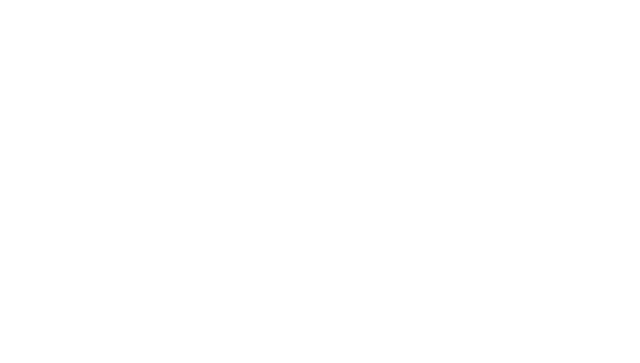
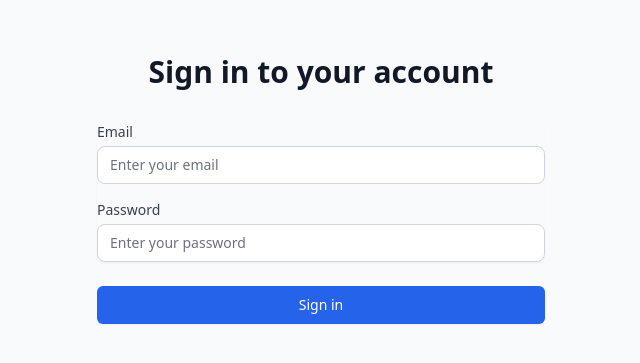
Before and after one commit to th33k/WellSync, a React (Vite) app in the folder frontend/: page /login in a window 1280 px wide. Before the commit this address had no page. Shown: the part 223-586 px from the top of the page, without its empty margins (319-959 px from the left). Built offline with nearby package versions, Linux system fonts and the light colour scheme.

Commit message:
feat: implement authentication flow with login and protected routes; update Dashboard to conditionally fetch data based on user authentication

```diff
--- a/frontend/src/App.jsx
+++ b/frontend/src/App.jsx
@@ -1,15 +1,29 @@
-import { Route, Routes, BrowserRouter } from "react-router-dom";
+import {
+  BrowserRouter as Router,
+  Routes,
+  Route,
+  Navigate,
+} from "react-router-dom";
+import Login from "./components/Login";
 import Dashboard from "./components/Dashboard";
+import ProtectedRoute from "./components/ProtectedRoute";
 
 function App() {
   return (
-    <>
-      <BrowserRouter>
-        <Routes>
-          <Route path='/' Component={Dashboard}/>
-        </Routes>
-      </BrowserRouter>
-    </>
+    <Router>
+      <Routes>
+        <Route path="/login" element={<Login />} />
+        <Route
+          path="/dashboard"
+          element={
+            <ProtectedRoute>
+              <Dashboard />
+            </ProtectedRoute>
+          }
+        />
+        <Route path="/" element={<Navigate to="/dashboard" replace />} />
+      </Routes>
+    </Router>
   );
 }
 
--- a/frontend/src/components/Dashboard.jsx
+++ b/frontend/src/components/Dashboard.jsx
@@ -57,7 +57,7 @@ const SkeletonCard = () => (
 );
 
 const Dashboard = () => {
-  const { user } = useAuth();
+  const { user } = useAuth(); // Fixed: Correctly destructure the user from useAuth
   const [workouts, setWorkouts] = useState([]);
   const [goals, setGoals] = useState([]);
   const [loading, setLoading] = useState(true);
@@ -130,8 +130,11 @@ const Dashboard = () => {
       }
     };
 
-    fetchDashboardData();
-  }, [calculateStreak]);
+    if (user) {
+      // Only fetch data if user is authenticated
+      fetchDashboardData();
+    }
+  }, [calculateStreak, user]); // Added user to dependencies
 
   // Memoized chart data
   const chartData = useMemo(() => {
@@ -145,6 +148,15 @@ const Dashboard = () => {
           w.intensity === "high" ? 3 : w.intensity === "medium" ? 2 : 1,
       }));
   }, [workouts]);
+
+  if (!user) {
+    return (
+      <div className="m-6 p-4 bg-yellow-50 border border-yellow-200 rounded-lg flex items-center gap-2 text-yellow-700">
+        <AlertCircle className="h-4 w-4" />
+        <p>Please log in to view your dashboard</p>
+      </div>
+    );
+  }
 
   if (error) {
     return (
--- /dev/null
+++ b/frontend/src/components/Login.jsx
@@ -0,0 +1,98 @@
+import { useState } from "react";
+import { useAuth } from "../context/AuthContext";
+import { useNavigate } from "react-router-dom";
+import { AlertCircle } from "lucide-react";
+
+const Login = () => {
+  const [email, setEmail] = useState("");
+  const [password, setPassword] = useState("");
+  const [error, setError] = useState("");
+  const [loading, setLoading] = useState(false);
+
+  const { login } = useAuth();
+  const navigate = useNavigate();
+
+  const handleSubmit = async (e) => {
+    e.preventDefault();
+    try {
+      setError("");
+      setLoading(true);
+      await login({ email, password }); // Match the credentials object structure
+      navigate("/dashboard");
+    } catch (err) {
+      setError(err.response?.data?.message || "Invalid email or password");
+    } finally {
+      setLoading(false);
+    }
+  };
+
+  return (
+    <div className="min-h-screen flex items-center justify-center bg-gray-50 py-12 px-4 sm:px-6 lg:px-8">
+      <div className="max-w-md w-full space-y-8">
+        <div>
+          <h2 className="mt-6 text-center text-3xl font-extrabold text-gray-900">
+            Sign in to your account
+          </h2>
+        </div>
+        {error && (
+          <div className="p-4 bg-red-50 border border-red-200 rounded-lg flex items-center gap-2 text-red-700">
+            <AlertCircle className="h-4 w-4" />
+            <p>{error}</p>
+          </div>
+        )}
+        <form className="mt-8 space-y-6" onSubmit={handleSubmit}>
+          <div className="rounded-md shadow-sm space-y-4">
+            <div>
+              <label
+                htmlFor="email"
+                className="block text-sm font-medium text-gray-700 mb-1"
+              >
+                Email
+              </label>
+              <input
+                id="email"
+                name="email"
+                type="email"
+                required
+                value={email}
+                onChange={(e) => setEmail(e.target.value)}
+                className="appearance-none rounded-lg relative block w-full px-3 py-2 border border-gray-300 placeholder-gray-500 text-gray-900 focus:outline-none focus:ring-blue-500 focus:border-blue-500 sm:text-sm"
+                placeholder="Enter your email"
+              />
+            </div>
+            <div>
+              <label
+                htmlFor="password"
+                className="block text-sm font-medium text-gray-700 mb-1"
+              >
+                Password
+              </label>
+              <input
+                id="password"
+                name="password"
+                type="password"
+                required
+                value={password}
+                onChange={(e) => setPassword(e.target.value)}
+                className="appearance-none rounded-lg relative block w-full px-3 py-2 border border-gray-300 placeholder-gray-500 text-gray-900 focus:outline-none focus:ring-blue-500 focus:border-blue-500 sm:text-sm"
+                placeholder="Enter your password"
+              />
+            </div>
+          </div>
+
+          <div>
+            <button
+              type="submit"
+              disabled={loading}
+              className="w-full flex justify-center py-2 px-4 border border-transparent rounded-md shadow-sm text-sm font-medium text-white bg-blue-600 hover:bg-blue-700 focus:outline-none focus:ring-2 focus:ring-offset-2 focus:ring-blue-500 disabled:opacity-50 disabled:cursor-not-allowed"
+            >
+              {loading ? "Signing in..." : "Sign in"}
+            </button>
+          </div>
+        </form>
+      </div>
+    </div>
+  );
+};
+
+export default Login;
--- /dev/null
+++ b/frontend/src/components/ProtectedRoute.jsx
@@ -0,0 +1,31 @@
+import { useEffect } from "react";
+import { useNavigate } from "react-router-dom";
+import PropTypes from "prop-types";
+import { useAuth } from "../context/AuthContext";
+
+const ProtectedRoute = ({ children }) => {
+  const { user, loading } = useAuth();
+  const navigate = useNavigate();
+
+  useEffect(() => {
+    if (!loading && !user) {
+      navigate("/login");
+    }
+  }, [user, loading, navigate]);
+
+  if (loading) {
+    return (
+      <div className="min-h-screen flex items-center justify-center">
+        <div className="animate-spin rounded-full h-8 w-8 border-b-2 border-blue-600"></div>
+      </div>
+    );
+  }
+
+  return user ? children : null;
+};
+
+ProtectedRoute.propTypes = {
+  children: PropTypes.node.isRequired,
+};
+
+export default ProtectedRoute;
```
